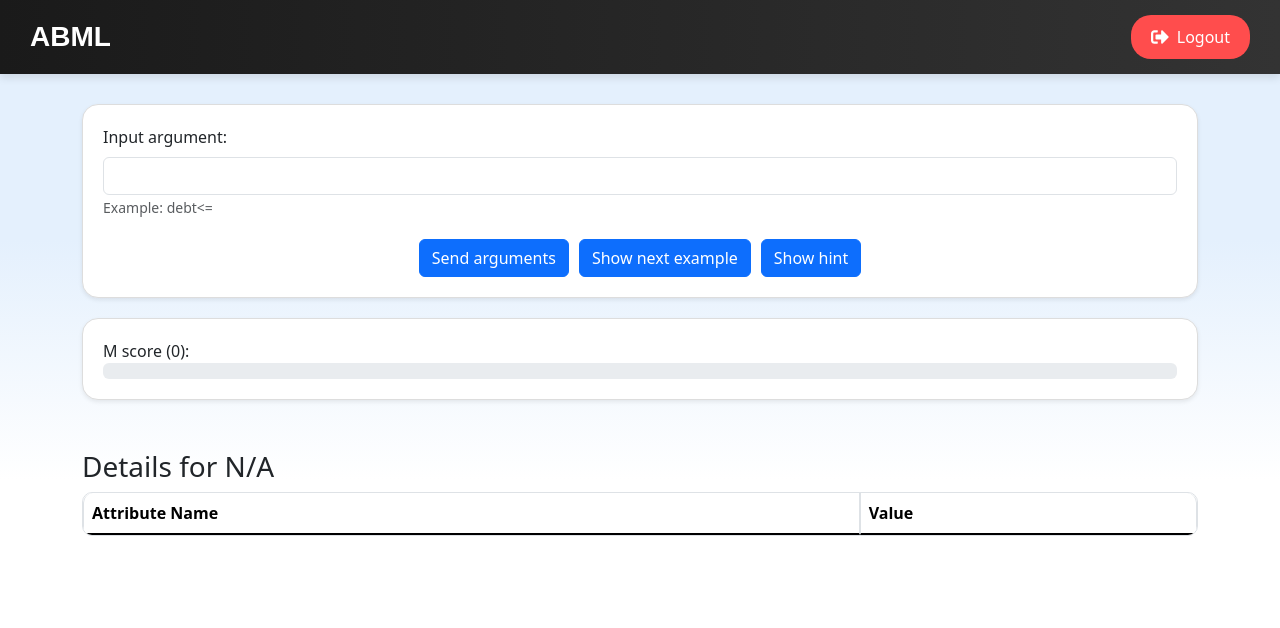
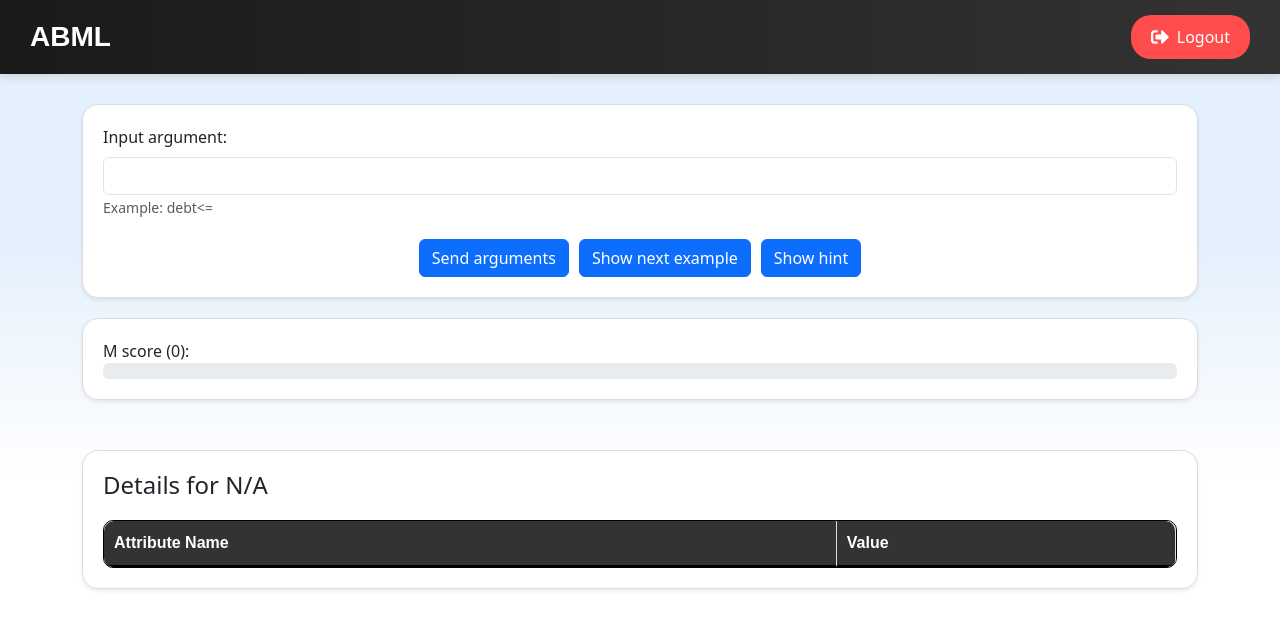
Before and after one commit to edolj/react-abml, a React (Vite) app: page /selectExample/1 in a window 1280 px wide. Shown: the top 628 px of the page. Built offline with nearby package versions, Linux system fonts and the light colour scheme; sample sign-in values are in the browser's storage.

Commit message:
update table style

```diff
--- a/src/components/ArgumentView.tsx
+++ b/src/components/ArgumentView.tsx
@@ -10,7 +10,6 @@ import ProgressBar from "react-bootstrap/ProgressBar";
 
 import Form from "react-bootstrap/Form";
 import PrimaryButton from "./PrimaryButton";
-import Table from "react-bootstrap/Table";
 import Alert from "./Alert";
 import Header from "./Header";
 
@@ -210,9 +209,12 @@ function ArgumentView() {
         </div>
 
         {/* Table Section */}
-        <div style={{ marginTop: "50px" }}>
-          <h3>Details for {idName}</h3>
-          <Table striped bordered hover responsive className="rounded-table">
+        <div
+          className="box-with-border card-view"
+          style={{ marginTop: "50px" }}
+        >
+          <h4 style={{ marginBottom: "20px" }}>Details for {idName}</h4>
+          <table className="rounded-table">
             <thead>
               <tr>
                 {columns.map((column, columnIndex) => (
@@ -229,7 +231,7 @@ function ArgumentView() {
                 </tr>
               ))}
             </tbody>
-          </Table>
+          </table>
         </div>
 
         {/* Loading Indicator */}
--- a/src/components/DomainView.tsx
+++ b/src/components/DomainView.tsx
@@ -20,7 +20,7 @@ const exampleDomains = [
 
 const DomainView = () => {
   const navigate = useNavigate();
-  const [domains, setDomains] = useState(exampleDomains); // Simulate fetching domains
+  const [domains, setDomains] = useState(exampleDomains);
   const [selectedDomain, setSelectedDomain] = useState<string | null>(null);
   const [loading, setLoading] = useState(false);
 
@@ -29,10 +29,10 @@ const DomainView = () => {
     setTimeout(() => {
       setDomains([
         ...domains,
-        { id: domains.length + 1, name: `Domena ${domains.length + 1}` },
+        { id: domains.length + 1, name: `Domain ${domains.length + 1}` },
       ]);
       setLoading(false);
-    }, 1000); // Simulating an API call delay
+    }, 1000);
   };
 
   const handleSelectDomain = (domainName: string) => {
@@ -55,7 +55,7 @@ const DomainView = () => {
       <Container className="my-4">
         <Row className="mb-4">
           <Col>
-            <h2 className="text-center">Select or Add Domain</h2>
+            <h2 className="text-center">Select domain</h2>
           </Col>
         </Row>
 
@@ -87,7 +87,7 @@ const DomainView = () => {
                     className="d-flex align-items-center"
                   >
                     <FaPlay style={{ marginRight: "8px" }} />
-                    Start Flow
+                    Start
                   </Button>
                   <Button
                     variant="primary"
@@ -100,7 +100,7 @@ const DomainView = () => {
                     ) : (
                       <>
                         <FaUpload style={{ marginRight: "8px" }} />
-                        Dodaj domeno
+                        Add domain
                       </>
                     )}
                   </Button>
--- a/src/components/MainTable.tsx
+++ b/src/components/MainTable.tsx
@@ -1,5 +1,4 @@
 import React from "react";
-import Table from "react-bootstrap/Table";
 import "../css/Corners.css";
 
 interface Props {
@@ -14,13 +13,16 @@ function MainTable({ columns, data, onRowClick }: Props) {
   };
 
   return (
-    <Table striped bordered hover className="rounded-table">
+    <table className="rounded-table">
       <thead>
         <tr>
           {columns.map((column: any, columnIndex: number) => (
-            <th key={columnIndex} className={
-              columnIndex >= columns.length - 2 ? "center-text" : ""
-            }>{column.Header}</th>
+            <th
+              key={columnIndex}
+              className={columnIndex >= columns.length - 2 ? "center-text" : ""}
+            >
+              {column.Header}
+            </th>
           ))}
         </tr>
       </thead>
@@ -29,15 +31,20 @@ function MainTable({ columns, data, onRowClick }: Props) {
           <React.Fragment key={rowIndex}>
             <tr onClick={() => handleRowClick(rowIndex)}>
               {columns.map((column: any, columnIndex: number) => (
-                <td key={columnIndex} className={
-                  columnIndex >= columns.length - 2 ? "center-text" : ""
-                }>{row[column.accessor]}</td>
+                <td
+                  key={columnIndex}
+                  className={
+                    columnIndex >= columns.length - 2 ? "center-text" : ""
+                  }
+                >
+                  {row[column.accessor]}
+                </td>
               ))}
             </tr>
           </React.Fragment>
         ))}
       </tbody>
-    </Table>
+    </table>
   );
 }
 
--- a/src/components/SelectExampleView.tsx
+++ b/src/components/SelectExampleView.tsx
@@ -86,6 +86,8 @@ function SelectExampleView() {
         {alertError && (
           <Alert onClose={() => setAlertError(null)}>{alertError}</Alert>
         )}
+        <div className="box-with-border card-view">
+          <h2 style={{ marginBottom: "20px" }}>Select critical example</h2>
           {isLoading ? (
             <Backdrop
               sx={{ color: "#fff", zIndex: (theme) => theme.zIndex.drawer + 1 }}
@@ -101,6 +103,7 @@ function SelectExampleView() {
             />
           )}
         </div>
+      </div>
     </>
   );
 }
--- a/src/css/Corners.css
+++ b/src/css/Corners.css
@@ -1,9 +1,26 @@
 .rounded-table {
+  width: 100%;
+  border: 1px solid black;
   border-collapse: separate;
   border-spacing: 0;
-  border: 1px solid black;
   border-radius: 10px;
   overflow: hidden;
+  font-family: Arial, sans-serif;
+  background-color: white;
+}
+
+.rounded-table thead th {
+  background-color: #333;
+  color: white;
+  font-weight: bold;
+  padding: 10px;
+  border-bottom: 2px solid black;
+  border-right: 1px solid #ddd;
+}
+
+.rounded-table tbody td {
+  padding: 10px;
+  border: 1px solid #ddd;
 }
 
 .rounded-table thead th:first-child {
@@ -22,8 +39,19 @@
   border-bottom-right-radius: 10px;
 }
 
-.rounded-table thead th {
-  border-bottom: 2px solid black;  /* Only the first row in thead will have bottom border */
+/* Hover Effects */
+.rounded-table tbody tr:hover td {
+  background-color: #e3f2fd;
+  color: #004085;
+}
+
+.rounded-table tbody td:hover {
+  background-color: #80cbc4;
+  color: white;
+}
+
+.rounded-table tbody tr:nth-child(even) {
+  background-color: #f9f9f9;
 }
 
 .center-text {
```
Lines whose indentation alone changed are shown as unchanged.
